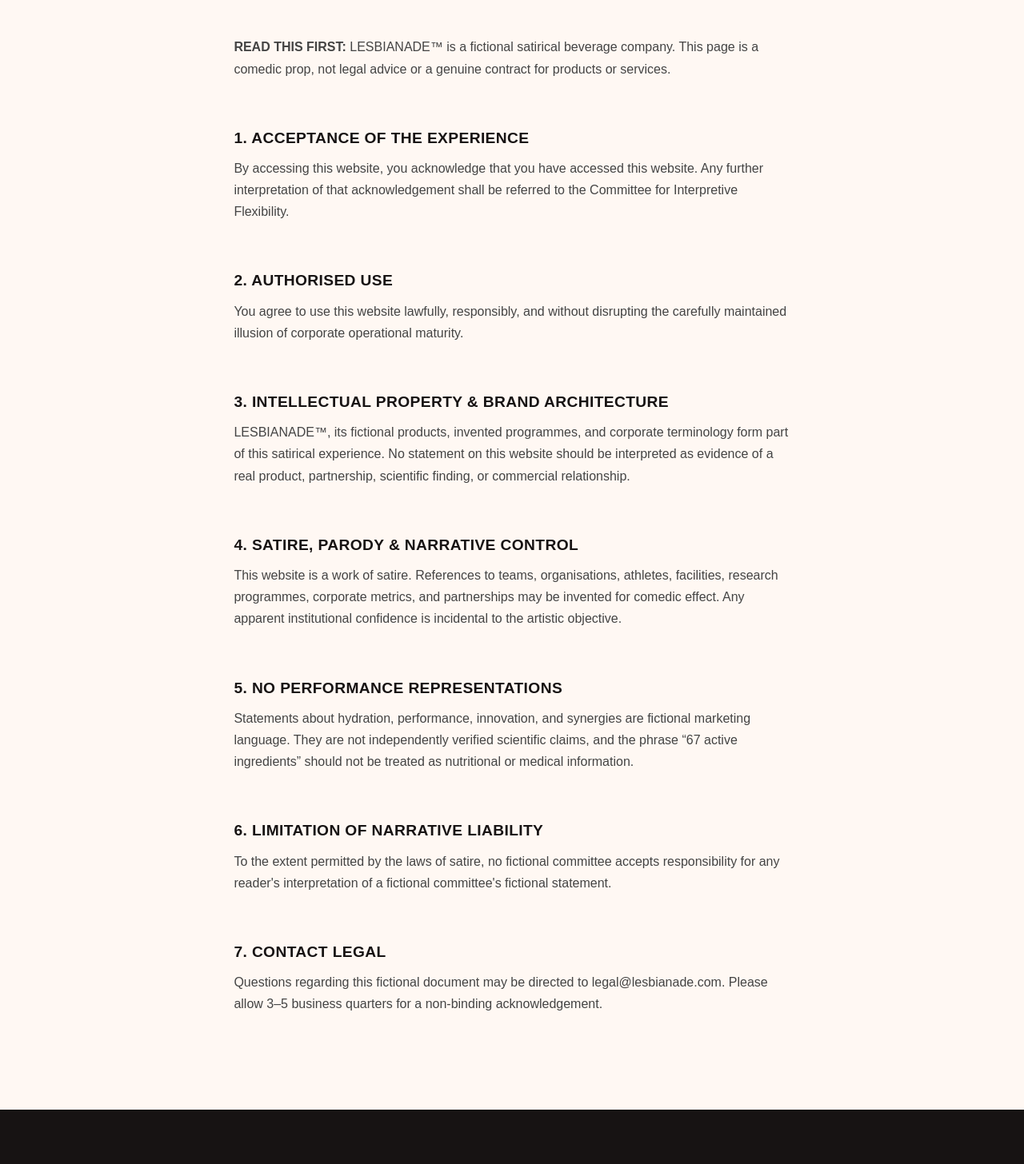
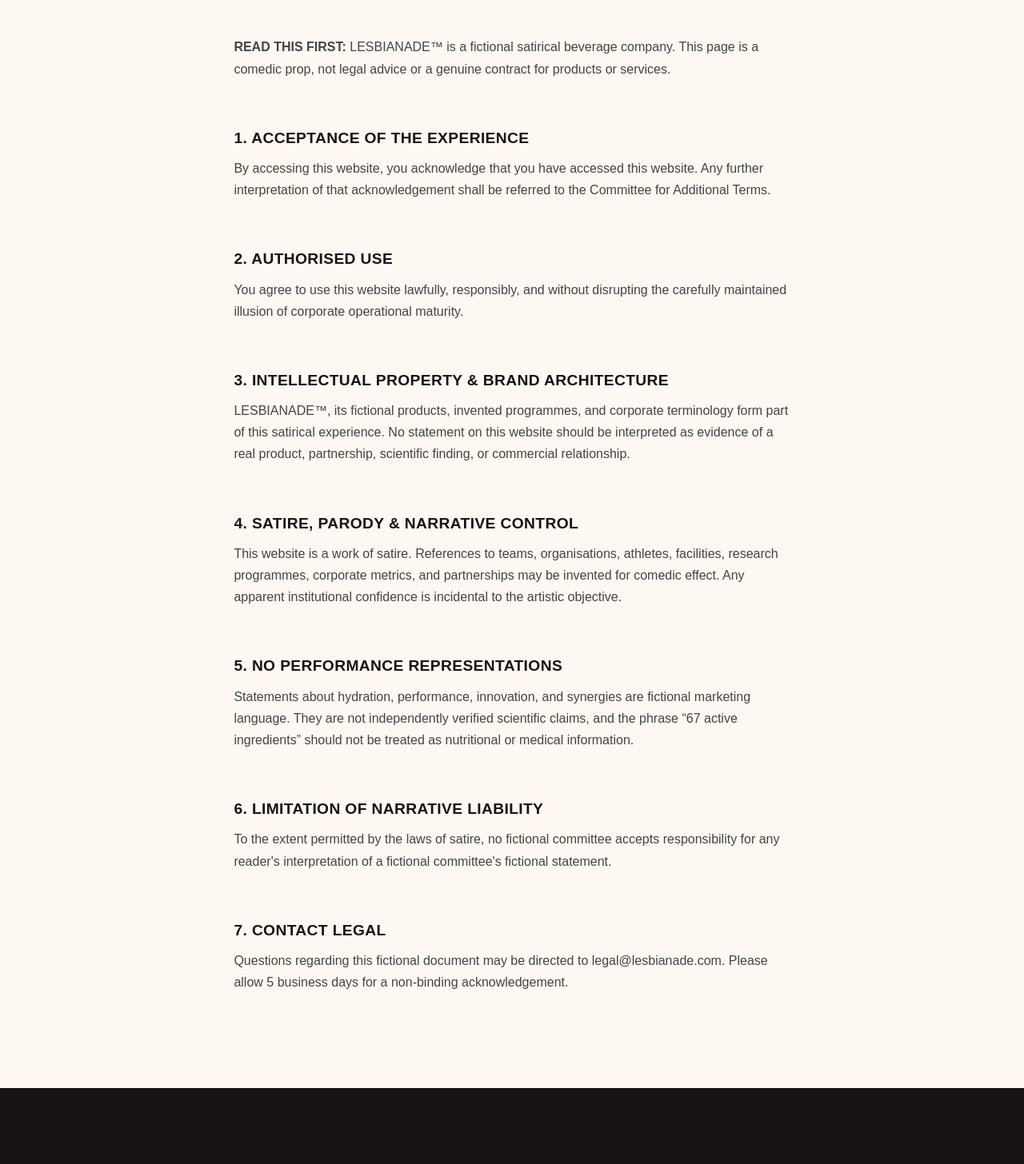
Before and after one commit to OWelton-Rosie/LESBIANADE.com, a SvelteKit app: page /legal/terms in a window 1280 px wide. Shown: the part 796-2252 px from the top of the page at 80% size. Built offline with nearby package versions, Linux system fonts and the light colour scheme.

Commit message:
Refine corporate website copy

```diff
--- a/src/routes/legal/terms/+page.svelte
+++ b/src/routes/legal/terms/+page.svelte
@@ -1,5 +1,5 @@
 <svelte:head>
-	<title>Terms, Conditions &amp; Interpretive Flexibility - LESBIANADE™</title>
+	<title>Terms, Conditions &amp; Additional Terms - LESBIANADE™</title>
 	<meta name="description" content="The fictional terms governing access to the LESBIANADE™ satirical corporate experience." />
 </svelte:head>
 
@@ -13,7 +13,7 @@
 <article class="legal-content">
 	<p><strong>READ THIS FIRST:</strong> LESBIANADE™ is a fictional satirical beverage company. This page is a comedic prop, not legal advice or a genuine contract for products or services.</p>
 	<h2>1. ACCEPTANCE OF THE EXPERIENCE</h2>
-	<p>By accessing this website, you acknowledge that you have accessed this website. Any further interpretation of that acknowledgement shall be referred to the Committee for Interpretive Flexibility.</p>
+	<p>By accessing this website, you acknowledge that you have accessed this website. Any further interpretation of that acknowledgement shall be referred to the Committee for Additional Terms.</p>
 	<h2>2. AUTHORISED USE</h2>
 	<p>You agree to use this website lawfully, responsibly, and without disrupting the carefully maintained illusion of corporate operational maturity.</p>
 	<h2>3. INTELLECTUAL PROPERTY &amp; BRAND ARCHITECTURE</h2>
@@ -25,7 +25,7 @@
 	<h2>6. LIMITATION OF NARRATIVE LIABILITY</h2>
 	<p>To the extent permitted by the laws of satire, no fictional committee accepts responsibility for any reader's interpretation of a fictional committee's fictional statement.</p>
 	<h2>7. CONTACT LEGAL</h2>
-	<p>Questions regarding this fictional document may be directed to <a href="mailto:legal@lesbianade.com">legal@lesbianade.com</a>. Please allow 3–5 business quarters for a non-binding acknowledgement.</p>
+	<p>Questions regarding this fictional document may be directed to <a href="mailto:legal@lesbianade.com">legal@lesbianade.com</a>. Please allow 5 business days for a non-binding acknowledgement.</p>
 </article>
 
 <style>
```
